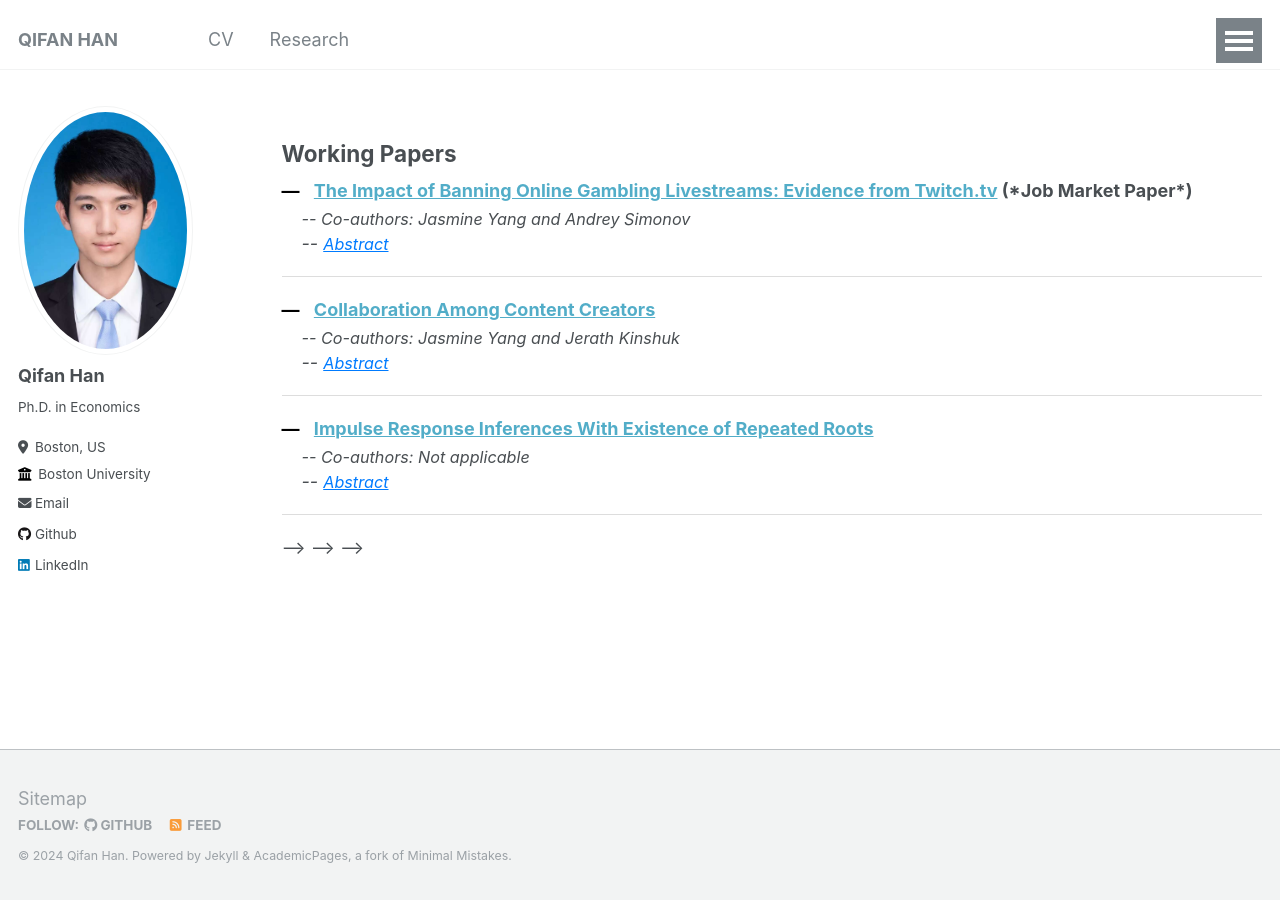
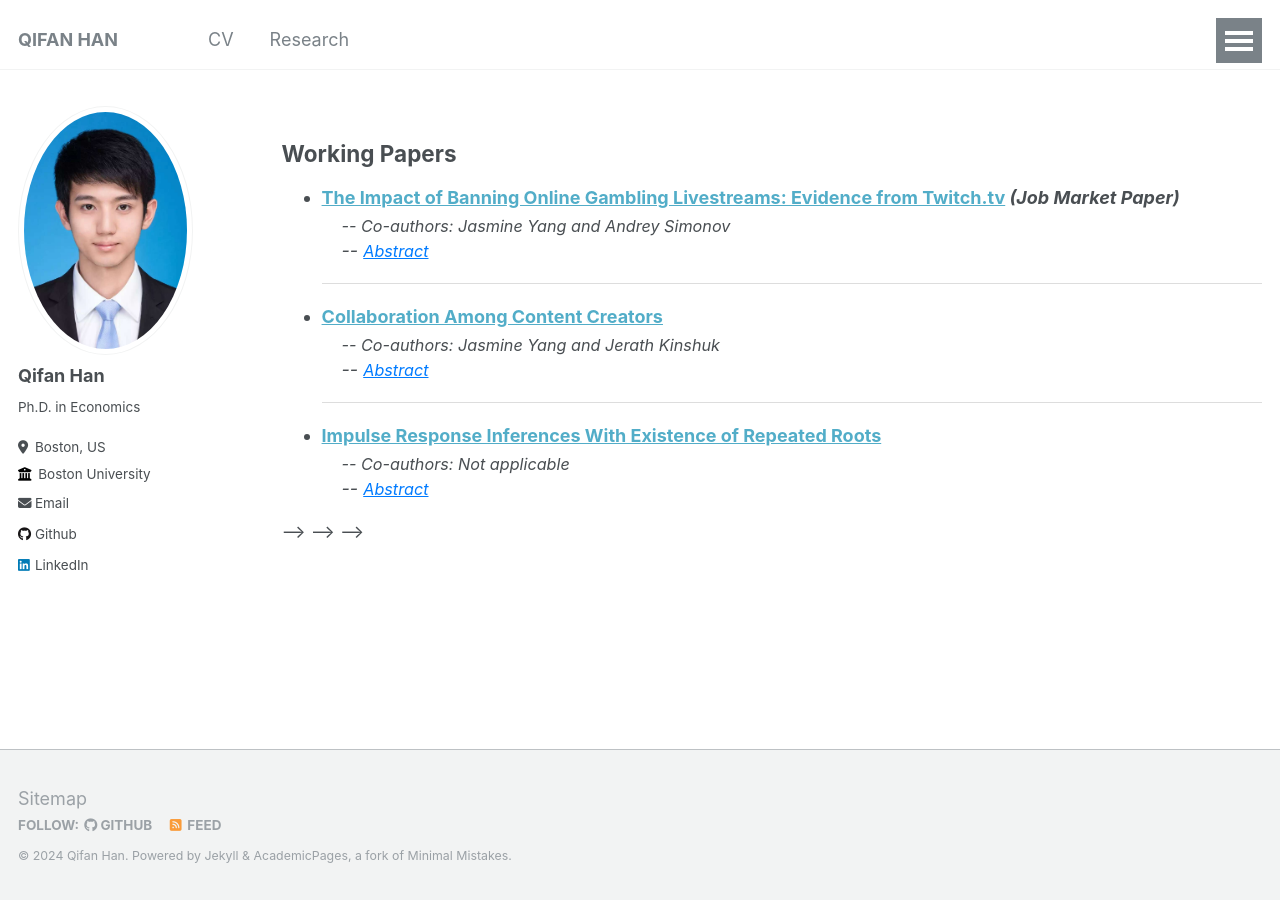
Before and after one commit to qifan-han/qifan-han.github.io, a Jekyll site: the page built from _pages/research.md, in a window 1280 px wide. Built offline with Jekyll 4.4.1, drawn with Linux system fonts in a browser that asks for light colours.

Commit message:
Update research.md

```diff
--- a/_pages/research.md
+++ b/_pages/research.md
@@ -28,15 +28,9 @@ author_profile: true
     margin-top: 1.5em; /* Increase space above headings */
   }
 
-  /* Styling for the dash in front of titles */
-  .dash-title::before {
-    content: "—"; /* Dash instead of a bullet or circle */
-    margin-right: 10px;
-    color: black; /* Customize color if needed */
-    font-weight: bold;
-  }
-
+  /* Styling for the bullet points (using default circles) */
   .paper-title {
+    list-style-type: disc; /* Default bullet style (circle) */
     font-weight: bold;
     margin-bottom: 5px;
   }
@@ -75,47 +69,48 @@ author_profile: true
 
 ## Working Papers
 
-<!-- Paper 1 -->
-<div class="paper-title dash-title">
-  <a href="https://qifan-han.github.io/files/JMP.pdf">The Impact of Banning Online Gambling Livestreams: Evidence from Twitch.tv</a> (*Job Market Paper*)
-</div>
-<div class="coauthors">-- Co-authors: Jasmine Yang and Andrey Simonov</div>
-<div class="abstract-row">
-  -- <span class="toggle-link" onclick="toggleAbstract('abstract1')">Abstract</span>
-</div>
-<div id="abstract1" class="abstract">
-  Abstract: The necessity of content regulation on digital platforms, particularly concerning misinformation and harmful content, has sparked a growing debate. While many platforms have increasingly relied on self-regulation to address these issues, the effectiveness of such measures remains unclear, due to a potential misalignment between the incentives of the platforms and those of the regulators. We investigate the effectiveness and market consequences of self-regulation by studying Twitch's ban on online gambling livestreams in October 2022. We use a novel high-frequency panel dataset including top 6000 streamers to assess the policy impact, and leverage historical video clips, high-frequency stream titles and in-stream chats to detect banned content and streamers for identification. We find that the policy successfully decreased weekly gambling streams by 63.2% for streamers whose content were banned and a 12% among unbanned ones. However, it also resulted in a reduction of non-gambling content production, hurting content variety on the platform. Additionally, the policy had a larger impact on more popular streamers, driven by two underlying mechanisms: lower reliance on gambling content and concern for personal reputation. On the demand side, we find that the policy reduced total viewership and low-tier subscriptions among treated streamers but did not decrease revenue from their loyal viewers.
-</div>
+<ul>
+  <!-- Paper 1 -->
+  <li class="paper-title">
+    <a href="https://qifan-han.github.io/files/JMP.pdf">The Impact of Banning Online Gambling Livestreams: Evidence from Twitch.tv</a> <em>(Job Market Paper)</em>
+  </li>
+  <div class="coauthors">-- Co-authors: Jasmine Yang and Andrey Simonov</div>
+  <div class="abstract-row">
+    -- <span class="toggle-link" onclick="toggleAbstract('abstract1')">Abstract</span>
+  </div>
+  <div id="abstract1" class="abstract">
+    Abstract: The necessity of content regulation on digital platforms, particularly concerning misinformation and harmful content, has sparked a growing debate. While many platforms have increasingly relied on self-regulation to address these issues, the effectiveness of such measures remains unclear, due to a potential misalignment between the incentives of the platforms and those of the regulators. We investigate the effectiveness and market consequences of self-regulation by studying Twitch's ban on online gambling livestreams in October 2022. We use a novel high-frequency panel dataset including top 6000 streamers to assess the policy impact, and leverage historical video clips, high-frequency stream titles and in-stream chats to detect banned content and streamers for identification. We find that the policy successfully decreased weekly gambling streams by 63.2% for streamers whose content were banned and a 12% among unbanned ones. However, it also resulted in a reduction of non-gambling content production, hurting content variety on the platform. Additionally, the policy had a larger impact on more popular streamers, driven by two underlying mechanisms: lower reliance on gambling content and concern for personal reputation. On the demand side, we find that the policy reduced total viewership and low-tier subscriptions among treated streamers but did not decrease revenue from their loyal viewers.
+  </div>
 
-<div class="underline"></div>
+  <div class="underline"></div>
 
-<!-- Paper 2 -->
-<div class="paper-title dash-title">
-  <a href="https://papers.ssrn.com/sol3/papers.cfm?abstract_id=4538856">Collaboration Among Content Creators</a>
-</div>
-<div class="coauthors">-- Co-authors: Jasmine Yang and Jerath Kinshuk</div>
-<div class="abstract-row">
-  -- <span class="toggle-link" onclick="toggleAbstract('abstract2')">Abstract</span>
-</div>
-<div id="abstract2" class="abstract">
-  Abstract: We study content collaboration in the creator economy, in which competing creators mutually agree to collaborate on joint content and negotiate on content production and revenue sharing. Using a game theory model with creators competing for consumers on a Hotelling line, we show that collaboration allows creators to use the jointly-produced content to moderate competition, while using their individual content to expand into new audiences. This increases content diversity but also leads to increased monetizability of content. In general, collaboration among creators has an effect of increasing the profits of creators while reducing consumer surplus. When creators create content with heterogeneous entertainment values, the creator producing content of lower entertainment value has an incentive to free ride on the collaborative content. This free riding may increase surplus for consumers (who without collaboration would watch content of low entertainment value), thereby improving creators’ profits as well as consumer surplus. Our results provide guidance to content creators, to platforms designing tools to facilitate collaborations, and to policymakers.
-</div>
+  <!-- Paper 2 -->
+  <li class="paper-title">
+    <a href="https://papers.ssrn.com/sol3/papers.cfm?abstract_id=4538856">Collaboration Among Content Creators</a>
+  </li>
+  <div class="coauthors">-- Co-authors: Jasmine Yang and Jerath Kinshuk</div>
+  <div class="abstract-row">
+    -- <span class="toggle-link" onclick="toggleAbstract('abstract2')">Abstract</span>
+  </div>
+  <div id="abstract2" class="abstract">
+    Abstract: We study content collaboration in the creator economy, in which competing creators mutually agree to collaborate on joint content and negotiate on content production and revenue sharing. Using a game theory model with creators competing for consumers on a Hotelling line, we show that collaboration allows creators to use the jointly-produced content to moderate competition, while using their individual content to expand into new audiences. This increases content diversity but also leads to increased monetizability of content. In general, collaboration among creators has an effect of increasing the profits of creators while reducing consumer surplus. When creators create content with heterogeneous entertainment values, the creator producing content of lower entertainment value has an incentive to free ride on the collaborative content. This free riding may increase surplus for consumers (who without collaboration would watch content of low entertainment value), thereby improving creators’ profits as well as consumer surplus. Our results provide guidance to content creators, to platforms designing tools to facilitate collaborations, and to policymakers.
+  </div>
 
-<div class="underline"></div>
+  <div class="underline"></div>
 
-<!-- Paper 3 -->
-<div class="paper-title dash-title">
-  <a href="https://qifan-han.github.io/files/IRF_paper.pdf">Impulse Response Inferences With Existence of Repeated Roots</a>
-</div>
-<div class="coauthors">-- Co-authors: Not applicable</div>
-<div class="abstract-row">
-  -- <span class="toggle-link" onclick="toggleAbstract('abstract3')">Abstract</span>
-</div>
-<div id="abstract3" class="abstract">
-  Abstract: Vector Autoregression (VAR) and Local Projection (LP) are two popular methods of estimating the impulse response functions (IRFs) and conducting inferences in macroeconomic studies. However, it remains unclear which one should be a better choice in empirical practices. This paper extends existing works on the comparison between Vector Autoregression and Local Projection methods, by considering inferences when the data generating processes involve repeated roots. I show that the autoregressive estimation of impulse response functions will converge to a special type of real-valued random variable, resulting in conservativeness of the widely-used bootstrap Efron confidence interval, even when the roots are away from the unit circle. This property of conservativeness becomes even more severe in the following cases: 1) when the time series is highly persistent; and 2) when the researcher is interested in impulse response functions at intermediate or long horizons. The theoretical results are supported by Monte Carlo simulations with different values of roots in a variety of model specifications, including AR(2), AR(3) and VAR(1).
-</div>
+  <!-- Paper 3 -->
+  <li class="paper-title">
+    <a href="https://qifan-han.github.io/files/IRF_paper.pdf">Impulse Response Inferences With Existence of Repeated Roots</a>
+  </li>
+  <div class="coauthors">-- Co-authors: Not applicable</div>
+  <div class="abstract-row">
+    -- <span class="toggle-link" onclick="toggleAbstract('abstract3')">Abstract</span>
+  </div>
+  <div id="abstract3" class="abstract">
+    Abstract: Vector Autoregression (VAR) and Local Projection (LP) are two popular methods of estimating the impulse response functions (IRFs) and conducting inferences in macroeconomic studies. However, it remains unclear which one should be a better choice in empirical practices. This paper extends existing works on the comparison between Vector Autoregression and Local Projection methods, by considering inferences when the data generating processes involve repeated roots. I show that the autoregressive estimation of impulse response functions will converge to a special type of real-valued random variable, resulting in conservativeness of the widely-used bootstrap Efron confidence interval, even when the roots are away from the unit circle. This property of conservativeness becomes even more severe in the following cases: 1) when the time series is highly persistent; and 2) when the researcher is interested in impulse response functions at intermediate or long horizons. The theoretical results are supported by Monte Carlo simulations with different values of roots in a variety of model specifications, including AR(2), AR(3) and VAR(1).
+  </div>
 
-<div class="underline"></div>
+</ul>
 
 <!---->
 <!--### [The Impact of Banning Online Gambling Livestreams: Evidence from Twitch.tv](https://qifan-han.github.io/files/JMP.pdf) (*Job Market Paper*)-->
```
